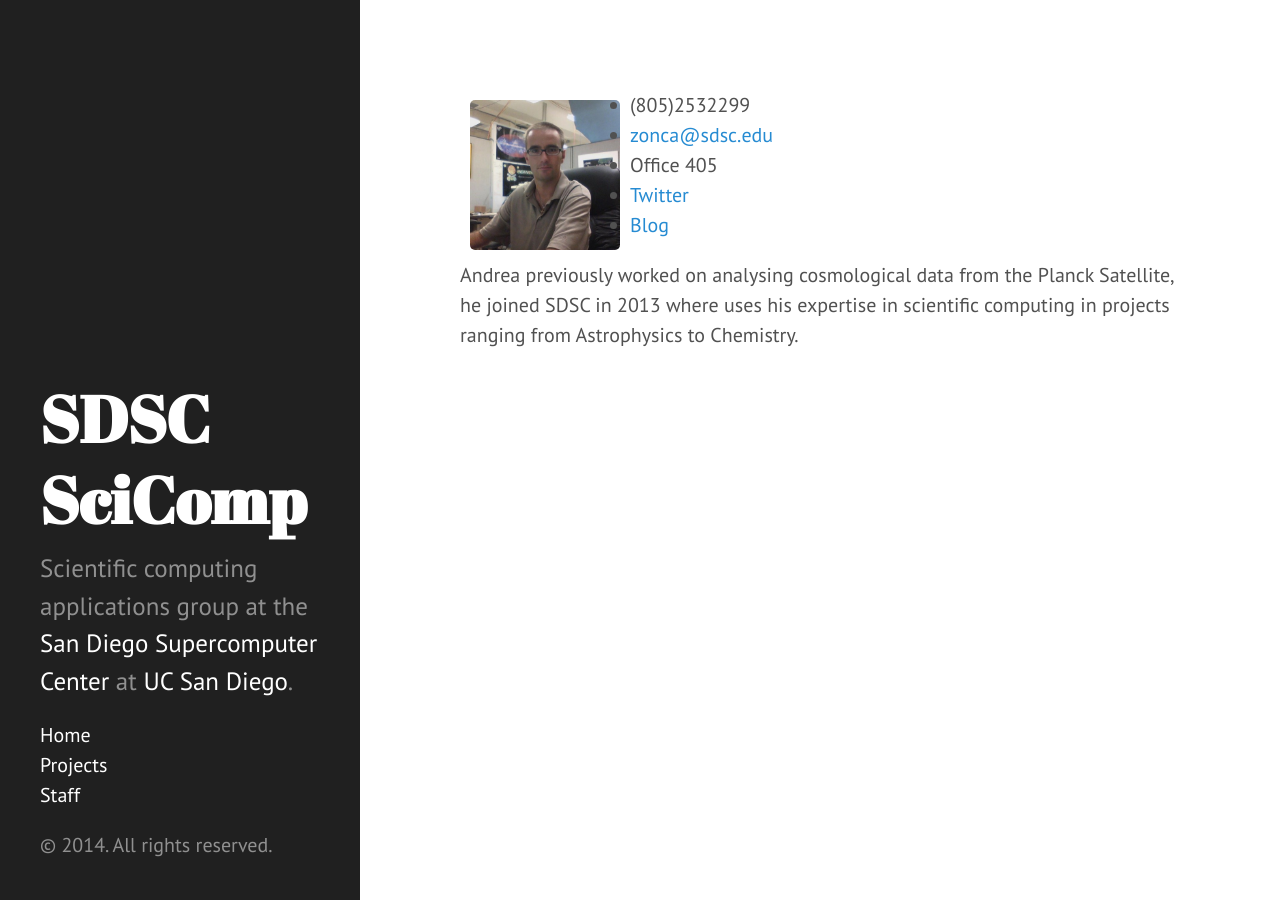
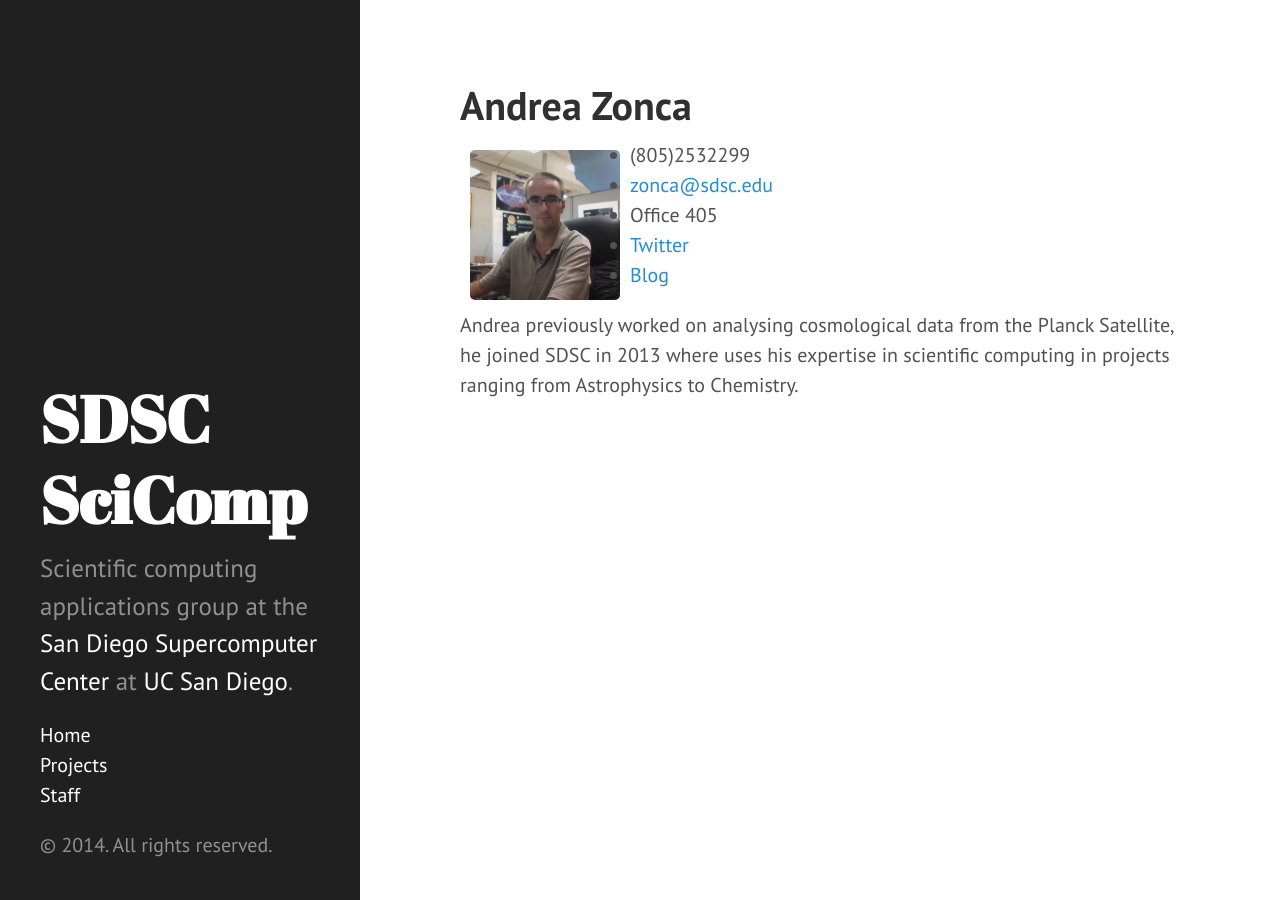
Before and after one commit to sdsc-scicomp/sdsc-scicomp.github.io, a Jekyll site: the page built from zonca/index.md, in a window 1280 px wide. Built offline with Jekyll 4.4.1, drawn with Linux system fonts in a browser that asks for light colours; Markdown is read by kramdown in place of the engine named in the settings.

Commit message:
title was missing

```diff
--- a/_layouts/staff-homepage.html
+++ b/_layouts/staff-homepage.html
@@ -3,11 +3,11 @@ layout: default
 ---
 
 <div class="page">
-  <h1 class="page-title">{{member.name}}</h1>
-    <img src="photo.jpg" style="float:left;margin:10px" width=150px height=150px />
 
     {% for member in site.data.staff %}
     {% if member.homepage == page.homepage %}
+  <h1 class="page-title">{{member.name}}</h1>
+    <img src="photo.jpg" style="float:left;margin:10px" width=150px height=150px />
     <ul>
         <li>{{ member.phone }}</li>
         <li>
```
